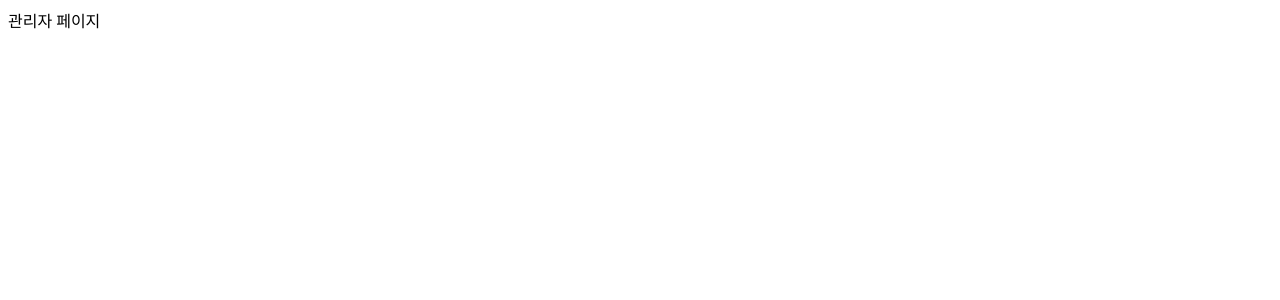
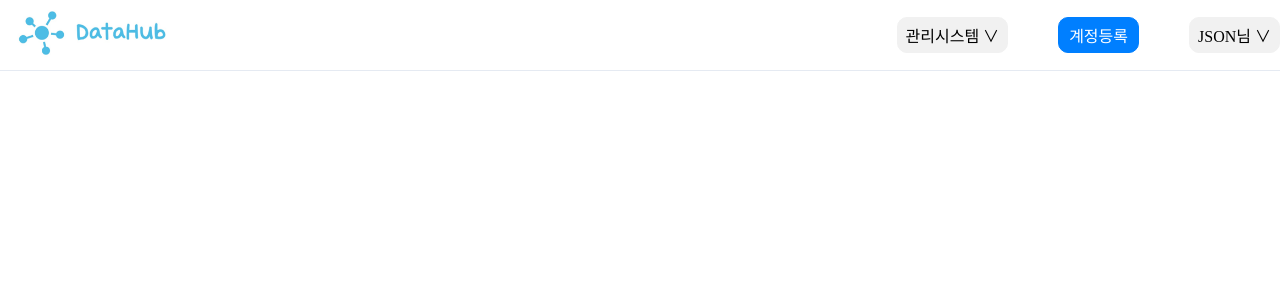
Before and after one commit to knusolution/Webui, a React (Vite) app: page /admin in a window 1280 px wide. Shown: the top 300 px of the page. Built offline with nearby package versions, Linux system fonts and the light colour scheme.

Commit message:
[Feat & UI] 네브바 마크업 및 스타일링 + 드롭다운 추가

```diff
--- a/src/components/Admin.jsx
+++ b/src/components/Admin.jsx
@@ -1,9 +1,16 @@
-const Admin = () => {
+import React from 'react';
+import Header from '@components/header/Header'
+
+
+
+
+
+export default function Admin() {
     return (
-      <div>
-        관리자 페이지
-      </div>
+        <>
+            <Header></Header>
+
+
+        </>
     );
-  };
-
-  export default Admin;
+}
--- /dev/null
+++ b/src/components/common/dropdown/Dropdown.jsx
@@ -0,0 +1,35 @@
+import React from 'react';
+import styled from 'styled-components';
+
+const Dropmenu = styled.div`
+    display: flex;
+    flex-direction: column;
+    position: absolute;
+    top: 35px;
+    right: 0px;
+    width: 65px;
+    border: 2px solid #E5EAF2;
+    border-radius: 15px;
+    padding: 10px 15px;
+    padding-right: 50px;
+    background-color: white;
+    ul {
+        list-style: none;
+        display: flex;
+        flex-direction: column;
+        gap: 7px;
+        margin: 0;
+        padding: 0;
+    }
+`
+
+export default function Dropdown() {
+    return (
+        <Dropmenu>
+            <ul>
+                <li>정보수정</li>
+                <li>로그아웃</li>
+            </ul>
+        </Dropmenu>
+    );
+}
--- /dev/null
+++ b/src/components/header/Header.jsx
@@ -0,0 +1,91 @@
+import { Link } from "react-router-dom";
+import logo from "/assets/images/logo.png"
+import { useState } from "react";
+import styled from "styled-components";
+import Dropdown from "@components/common/dropdown/Dropdown";
+
+
+const Header = styled.div`
+  display: flex;
+  justify-content: center;
+  width: 100%;
+  height: 70px;
+  border-bottom: 1px solid #E5EAF2;
+  img {
+    height: auto;
+    width: 200px;
+  }
+
+  nav {
+    display: flex;
+    gap: 50px;
+    align-items: center;
+    position: relative;
+    span {
+      padding: 0;
+      margin: 0;
+      cursor: pointer;
+      border: 1px solid #F1F1F1;
+      border-radius: 10px;
+      padding: 5px 8px;
+      background-color:#F1F1F1;
+      font-size: medium;
+    }
+
+    button {
+      padding: 5px 10px;
+      color: white;
+      background-color: #007FFF;
+      border: 1px solid #007FFF;
+      border-radius: 10px;
+      font-size: medium;
+      cursor: pointer;
+    }
+  }
+`;
+
+const Navdiv = styled.div`
+  display: flex;
+  align-items: center;
+  justify-content: space-between;
+  width: 100%;
+  max-width: 1280px;
+`;
+
+
+const Admin = () => {
+    const [view, setView] = useState(false);
+    const [view2, setView2] = useState(false);
+    return (
+      <Header>
+        <Navdiv>
+          <Link to="/admin">
+            <img src={logo} alt="logo.png" />
+          </Link>
+
+          <nav>
+            <span
+              onClick={() => {
+                setView(!view);
+              }}
+            >
+              관리시스템 {view ? "∧" : "∨"}
+            </span>
+
+            <button>계정등록</button>
+
+            <span
+              onClick={() => {
+                setView2(!view2);
+              }}
+            >
+              JSON님 {view2 ? "∧" : "∨"}
+            </span>
+            {view2 && <Dropdown></Dropdown>}
+          </nav>
+        </Navdiv>
+      </Header>
+    );
+  };
+
+  export default Admin;
--- a/src/styles/global.js
+++ b/src/styles/global.js
@@ -1,5 +1,11 @@
-import { createGlobalStyle } from "styled-components";
+import styled, { createGlobalStyle } from "styled-components";
 
 export const GlobalStyle = createGlobalStyle`
-    margin: auto;
+    /* :root {
+        width: 100%;
+        max-width: 1280px;
+    } */
+    body {
+        margin: 0;
+    }
 `;
```
Also changed, not shown: public/assets/images/logo.png (added).
